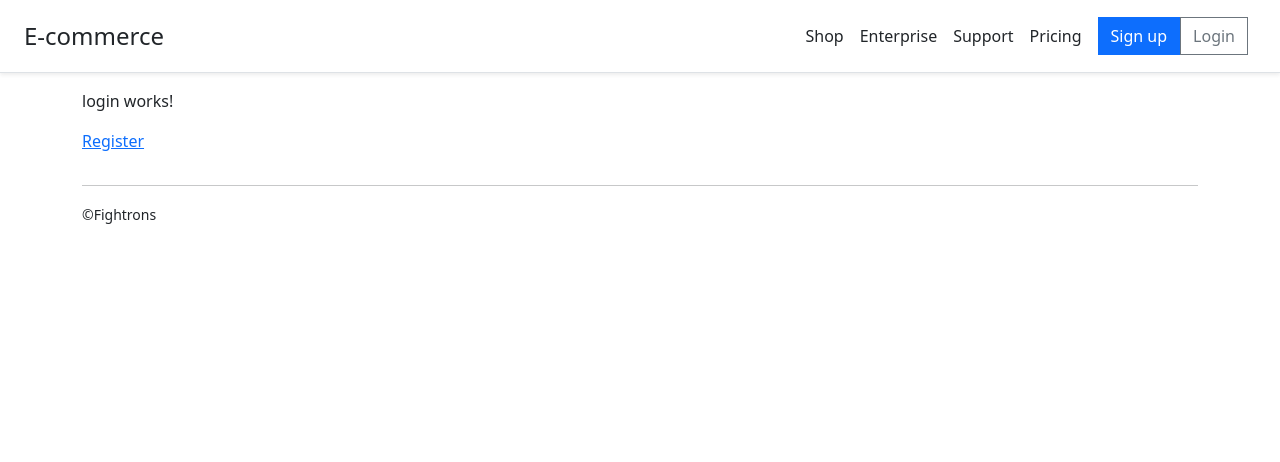
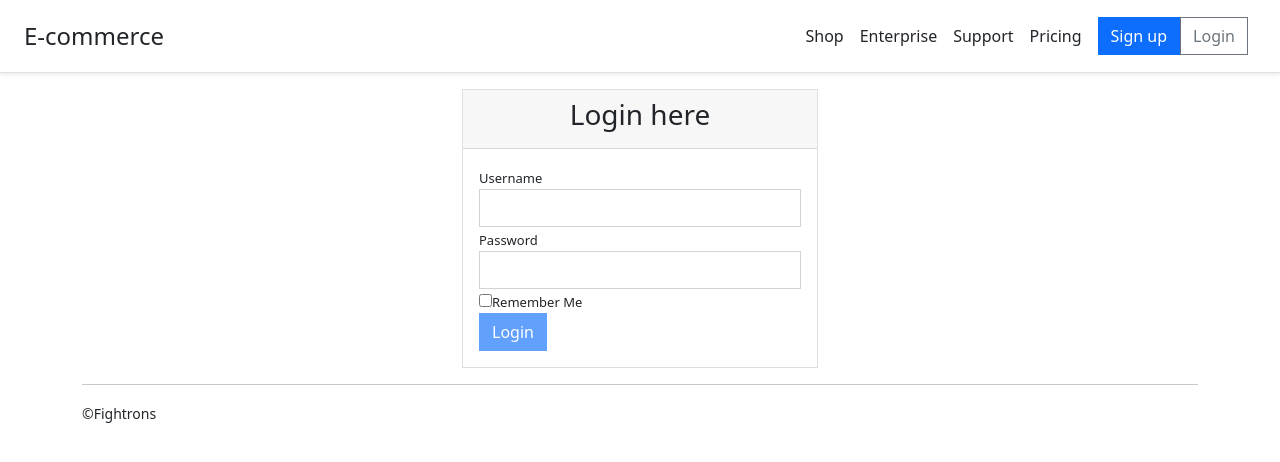
Before and after one commit to pnowosada/Shop, an Angular app: page /login in a window 1280 px wide. Shown: the top 462 px of the page. Built offline with nearby package versions, Linux system fonts and the light colour scheme.

Commit message:
Added login form

```diff
--- a/src/app/app.module.ts
+++ b/src/app/app.module.ts
@@ -1,6 +1,7 @@
 import { NgModule } from '@angular/core';
 import {HttpClientModule} from '@angular/common/http';
 import { BrowserModule } from '@angular/platform-browser';
+import { FormsModule } from '@angular/forms';
 
 import { AppRoutingModule } from './app-routing.module';
 import { AppComponent } from './app.component';
@@ -37,7 +38,8 @@ import { PageNotFoundComponent } from './components/shared/page-not-found/page-n
   imports: [
     BrowserModule,
     AppRoutingModule,
-    HttpClientModule
+    HttpClientModule,
+    FormsModule
   ],
   providers: [],
   bootstrap: [AppComponent]
--- a/src/app/components/login/login.component.html
+++ b/src/app/components/login/login.component.html
@@ -1,4 +1,33 @@
-<p>login works!</p>
-<p>
-    <a routerLink="['/register']">Register</a>
-</p>
+<div class="row">
+     <div class="col-md-4 offset-md-4">
+        <div class="guest-form-card card">
+            <div class="card-header text-center">
+                <h3>Login here</h3>
+            </div>
+            <div class="card-body">
+                <form #loginForm="ngForm" (ngSubmit)="loginForm.valid && login()">
+
+                    <div class="form-group">
+                        <label for="username">Username</label>
+                        <input id="username" class="form-control" [ngClass]="{'is-invalid': username.touched && username.invalid }" name="username" #username="ngModel" [(ngModel)]="model.username" required/>
+                        <span class="invalid-feedback">Username can't be blank.</span>
+                    </div>
+
+                    <div class="form-group">
+                        <label for="password">Password</label>
+                        <input type="password" id="password" name="password" class="form-control"
+                        [ngClass]="{'is-invalid': password.touched && password.invalid }"
+                        #password="ngModel" [(ngModel)]="model.password" required/>
+                        <span class="invalid-feedback">Password can't be blank.</span>
+                    </div>
+
+                    <div class="form-group">
+                        <input type="checkbox" id="remember" name="remember" #remember="ngModel"[(ngModel)]="model.remember">
+                        <label class="ml-1"  for="remember">Remember Me</label>
+                    </div>
+                    <button class="btn btn-primary btn-block" [disabled]="loginForm.invalid">Login</button>
+                </form>
+            </div>
+        </div>
+     </div>
+</div>
--- a/src/app/components/login/login.component.ts
+++ b/src/app/components/login/login.component.ts
@@ -7,9 +7,15 @@ import { Component, OnInit } from '@angular/core';
 })
 export class LoginComponent implements OnInit {
 
+  model:any={}
+
   constructor() { }
 
   ngOnInit(): void {
   }
 
+  login(){
+    console.log(this.model)
+  }
+
 }
--- a/src/styles.css
+++ b/src/styles.css
@@ -24,3 +24,16 @@
     color: red;
     cursor: pointer;
 }
+.guest-form-card h2{
+text-transform: uppercase;
+font-size: medium;
+
+}
+.guest-form-card label{
+    font-size: small;
+
+    }
+
+.btn-primary.diabled, .btn-primary:disabled{
+    cursor: not-allowed;
+}
```
